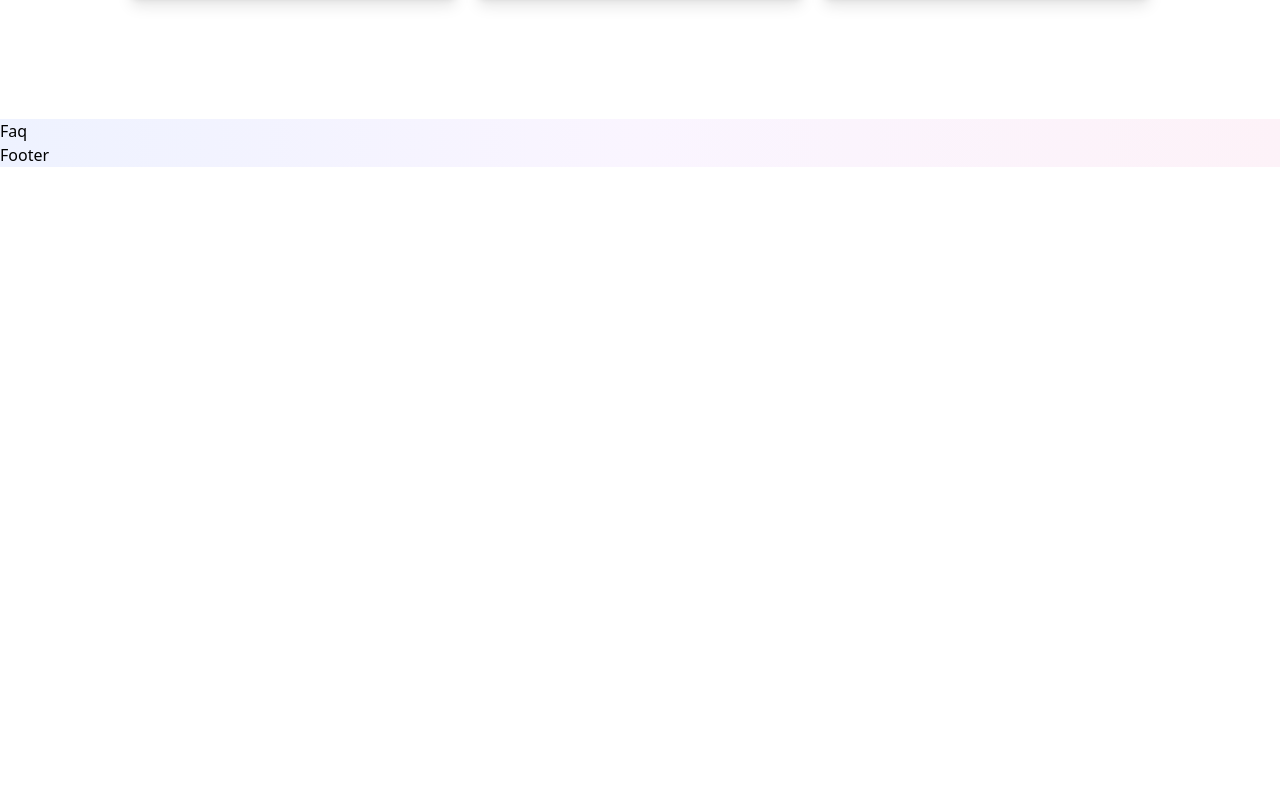
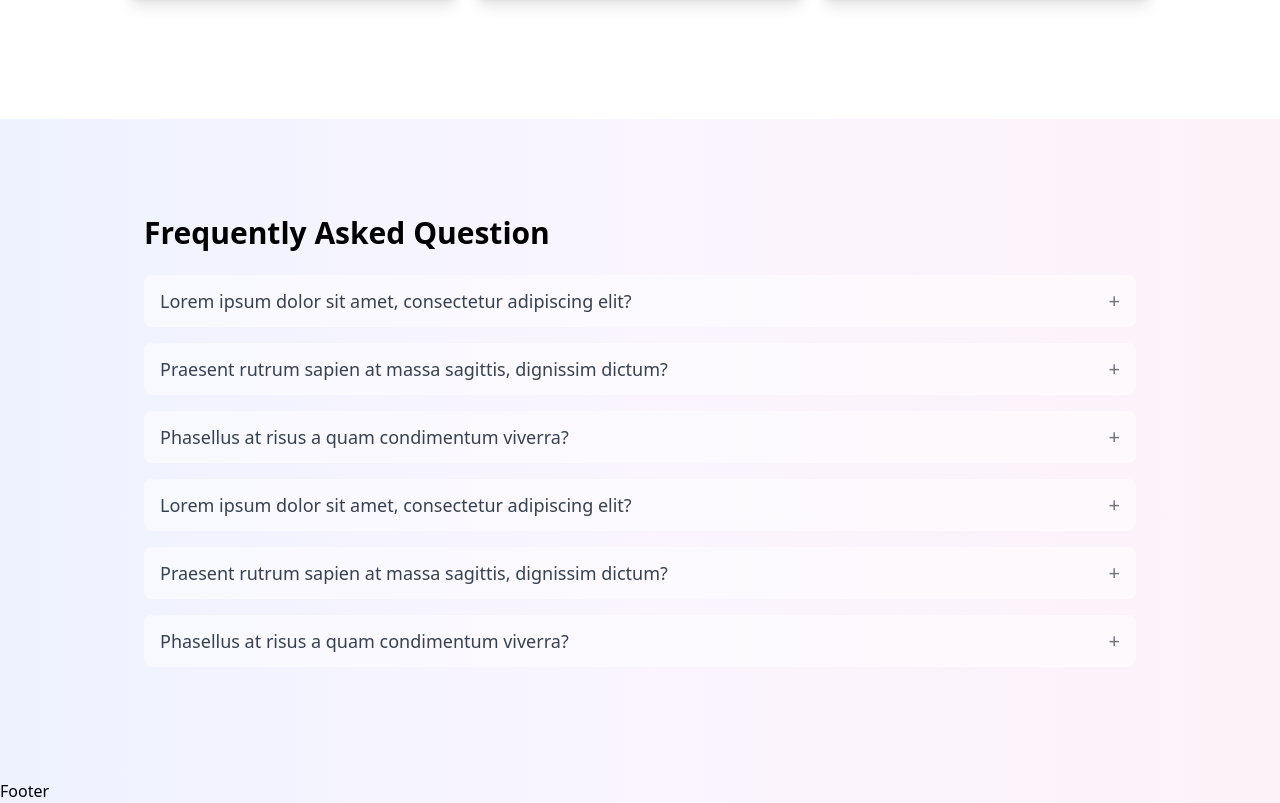
Before and after one commit to WailSolaiman/onix, a React (Vite) app: page / in a window 1280 px wide. Shown: the part 2531-3334 px from the top of the page. Before the commit the page ends 2698 px from the top, so only its background shows below. Built offline with nearby package versions, Linux system fonts and the light colour scheme.

Commit message:
update faq component

```diff
--- a/src/components/Faq.jsx
+++ b/src/components/Faq.jsx
@@ -1,7 +1,66 @@
-import React from 'react'
+import React, { useState } from 'react'
+
+const faqData = [
+	{
+		question: 'Lorem ipsum dolor sit amet, consectetur adipiscing elit?',
+		answer: 'Phasellus nec massa vitae tortor feugiat malesuada.',
+	},
+	{
+		question: 'Praesent rutrum sapien at massa sagittis, dignissim dictum?',
+		answer: 'Vivamus quis arcu quis libero imperdiet tempor id volutpat ligula.',
+	},
+	{
+		question: 'Phasellus at risus a quam condimentum viverra?',
+		answer: 'Cras venenatis lectus consequat sem mollis, a rutrum nisl tempus.',
+	},
+	{
+		question: 'Lorem ipsum dolor sit amet, consectetur adipiscing elit?',
+		answer: 'Phasellus nec massa vitae tortor feugiat malesuada.',
+	},
+	{
+		question: 'Praesent rutrum sapien at massa sagittis, dignissim dictum?',
+		answer: 'Vivamus quis arcu quis libero imperdiet tempor id volutpat ligula.',
+	},
+	{
+		question: 'Phasellus at risus a quam condimentum viverra?',
+		answer: 'Cras venenatis lectus consequat sem mollis, a rutrum nisl tempus.',
+	},
+]
 
 const Faq = () => {
-	return <div>Faq</div>
+	const [openFaq, setOpenFaq] = useState(null)
+
+	const toggleFaq = (index) => {
+		setOpenFaq(openFaq === index ? null : index)
+	}
+
+	return (
+		<div className='w-4/5 m-auto my-20 p-4'>
+			<h1 className='text-3xl font-bold mb-6 text-center lg:text-left'>
+				Frequently Asked Question
+			</h1>
+			{faqData.map((item, index) => (
+				<div key={index} className='mb-4'>
+					<div
+						onClick={() => toggleFaq(index)}
+						className='flex justify-between items-center bg-white/50 px-4 py-3 rounded-lg cursor-pointer'>
+						<h2 className='text-lg font-medium text-gray-700'>
+							{item.question}
+						</h2>
+						<span className='text-xl text-gray-500'>
+							{openFaq === index ? '-' : '+'}
+						</span>
+					</div>
+					<div
+						className={`overflow-hidden transition-all duration-300 ${
+							openFaq === index ? 'max-h-40' : 'max-h-0'
+						}`}>
+						<p className='p-4 text-gray-400'>{item.answer}</p>
+					</div>
+				</div>
+			))}
+		</div>
+	)
 }
 
 export default Faq
```
